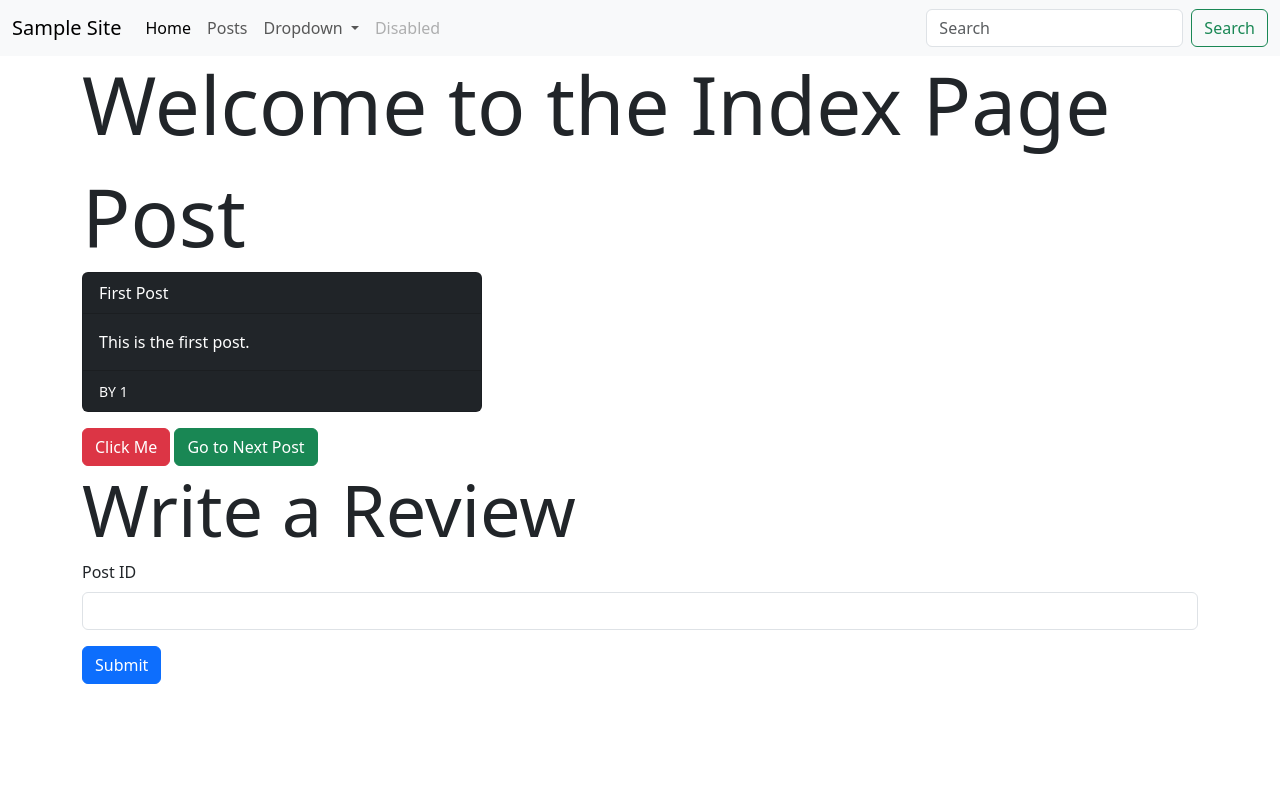
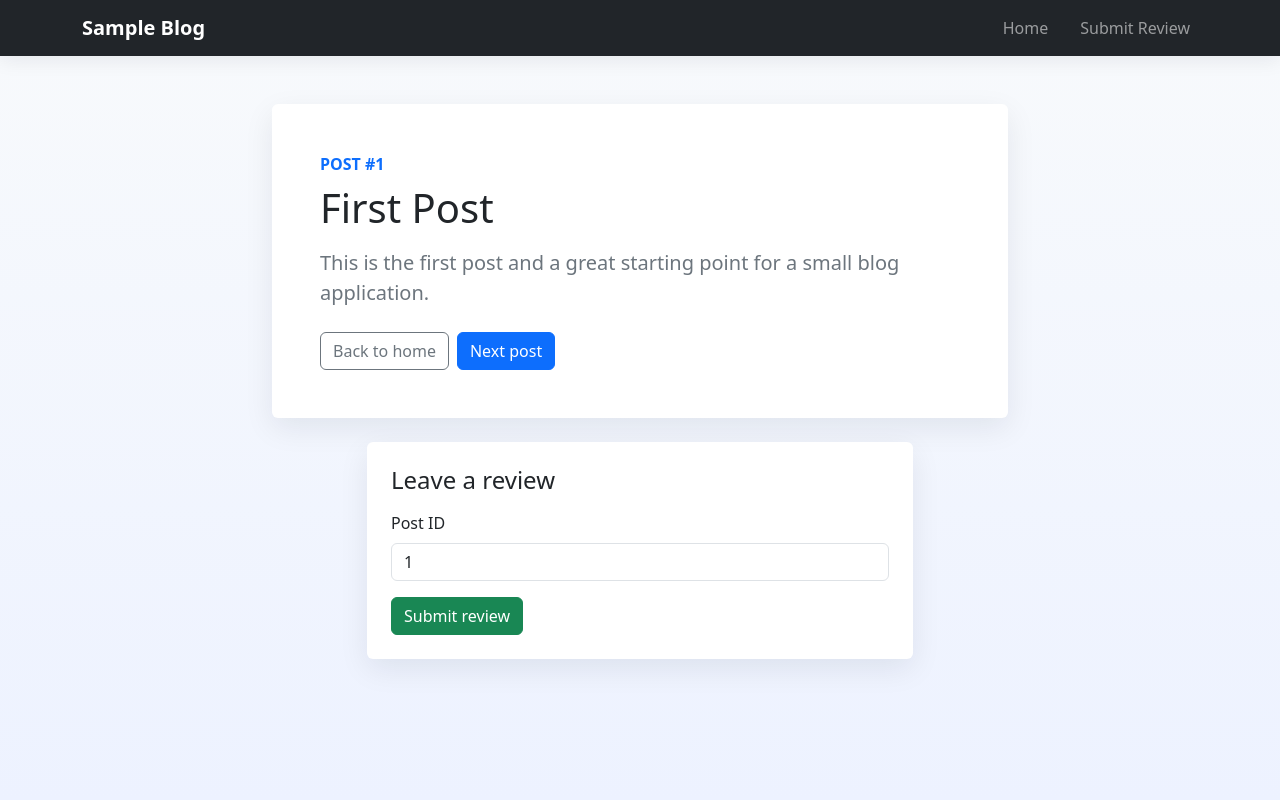
Before and after one commit to mhasan-exe/basicfastapi, a FastAPI app: page /posts/1 in a window 1280 px wide. Run offline with FastAPI, Linux system fonts and the light colour scheme.

Commit message:
Styling UI/UX

```diff
--- a/main.py
+++ b/main.py
@@ -1,37 +1,126 @@
 from fastapi import FastAPI, Request
 from fastapi.templating import Jinja2Templates
 
-
-app = FastAPI()
+app = FastAPI(title="Sample Blog")
 templates = Jinja2Templates(directory="templates")
 
-posts: list[dict] = [{
-    "id": 1,
-    "title": "First Post",
-    "content": "This is the first post."
+posts: list[dict[str, object]] = [
+    {
+        "id": 1,
+        "title": "First Post",
+        "content": "This is the first post and a great starting point for a small blog application.",
     },
     {
         "id": 2,
         "title": "Second Post",
-        "content": "This is the second post."
+        "content": "This second post shows how easy it is to build a clean content layout with FastAPI and Jinja templates.",
     },
     {
-        "id":3,
-        "title":"Haaland",
-        "content": "never believe humans!"
-    }
+        "id": 3,
+        "title": "Haaland",
+        "content": "Never believe humans! This sample post was added to show how a simple list of posts can grow over time.",
+    },
 ]
+
+
+def get_post(post_id: int) -> dict[str, object] | None:
+    return next((post for post in posts if post["id"] == post_id), None)
+
 
 @app.get("/")
 def homepage(request: Request):
-    return templates.TemplateResponse(request, "index.html", {"posts": posts, "answer": "This is a sample answer."})
+    return templates.TemplateResponse(
+        request,
+        "index.html",
+        {"posts": posts, "page_title": "Home"},
+    )
+
 
 @app.get("/posts/{post_id}")
-def get_post(request: Request, post_id: int):
-    post = next((post for post in posts if post["id"] == post_id), None)
-    if not post:
-        return {"error": "Post not found"}
-    return templates.TemplateResponse(request, "post.html", {"post": post})
+def get_post_page(request: Request, post_id: int):
+    post = get_post(post_id)
+    if post is None:
+        return templates.TemplateResponse(
+            request,
+            "not_found.html",
+            {"post_id": post_id, "page_title": "Post not found"},
+            status_code=404,
+        )
+
+    current_index = next(
+        (index for index, item in enumerate(posts) if item["id"] == post_id), None
+    )
+    next_post_id = posts[current_index + 1]["id"] if current_index is not None and current_index < len(posts) - 1 else None
+
+    return templates.TemplateResponse(
+        request,
+        "post.html",
+        {
+            "post": post,
+            "next_post_id": next_post_id,
+            "page_title": post["title"],
+        },
+    )
+
+
+@app.get("/submit")
+def submit_page(request: Request):
+    return templates.TemplateResponse(
+        request,
+        "submit.html",
+        {"page_title": "Submit a review"},
+    )
+
+
 @app.post("/submit")
-def input_post_number(request: Request):
-    return templates.TemplateResponse(request, "submit.html")
+async def submit_review(request: Request):
+    form = await request.form()
+    submitted_post_id = form.get("post_id")
+
+    if submitted_post_id is None or str(submitted_post_id).strip() == "":
+        return templates.TemplateResponse(
+            request,
+            "submit.html",
+            {
+                "page_title": "Submit a review",
+                "error": "Please enter a post ID.",
+            },
+            status_code=400,
+        )
+
+    try:
+        post_id = int(submitted_post_id)
+    except (TypeError, ValueError):
+        return templates.TemplateResponse(
+            request,
+            "submit.html",
+            {
+                "page_title": "Submit a review",
+                "error": "Post ID must be a number.",
+                "submitted_post_id": submitted_post_id,
+            },
+            status_code=400,
+        )
+
+    post = get_post(post_id)
+    if post is None:
+        return templates.TemplateResponse(
+            request,
+            "submit.html",
+            {
+                "page_title": "Submit a review",
+                "error": f"Post #{post_id} was not found.",
+                "submitted_post_id": post_id,
+            },
+            status_code=404,
+        )
+
+    return templates.TemplateResponse(
+        request,
+        "submit.html",
+        {
+            "page_title": "Review submitted",
+            "submitted": True,
+            "submitted_post": post,
+        },
+    )
--- a/templates/index.html
+++ b/templates/index.html
@@ -3,68 +3,58 @@
 <head>
     <meta charset="UTF-8">
     <meta name="viewport" content="width=device-width, initial-scale=1.0">
-    <title>FastAPI Example</title>
+    <title>{{ page_title | default("Sample Blog") }}</title>
     <link href="https://cdn.jsdelivr.net/npm/bootstrap@5.3.8/dist/css/bootstrap.min.css" rel="stylesheet" integrity="sha384-sRIl4kxILFvY47J16cr9ZwB07vP4J8+LH7qKQnuqkuIAvNWLzeN8tE5YBujZqJLB" crossorigin="anonymous">
     <script src="https://cdn.jsdelivr.net/npm/bootstrap@5.3.8/dist/js/bootstrap.bundle.min.js" integrity="sha384-FKyoEForCGlyvwx9Hj09JcYn3nv7wiPVlz7YYwJrWVcXK/BmnVDxM+D2scQbITxI" crossorigin="anonymous"></script>
+    <style>
+        body {
+            background: linear-gradient(180deg, #f8fafc 0%, #edf2ff 100%);
+            min-height: 100vh;
+        }
+        .card {
+            border: none;
+            box-shadow: 0 10px 30px rgba(15, 23, 42, 0.08);
+        }
+        .navbar {
+            box-shadow: 0 4px 20px rgba(15, 23, 42, 0.08);
+        }
+    </style>
 </head>
 <body>
-    <nav class="navbar navbar-expand-lg bg-body-tertiary">
-        <div class="container-fluid">
-            <a class="navbar-brand" href="#">Sample Site</a>
-            <button class="navbar-toggler" type="button" data-bs-toggle="collapse" data-bs-target="#navbarSupportedContent" aria-controls="navbarSupportedContent" aria-expanded="false" aria-label="Toggle navigation">
-                <span class="navbar-toggler-icon"></span>
-            </button>
-            <div class="collapse navbar-collapse" id="navbarSupportedContent">
-                <ul class="navbar-nav me-auto mb-2 mb-lg-0">
-                    <li class="nav-item">
-                        <a class="nav-link active" aria-current="page" href="/">Home</a>
-                    </li>
-                    <li class="nav-item">
-                        <a class="nav-link" href="/posts/1">Posts</a>
-                    </li>
-                    <li class="nav-item dropdown">
-                        <a class="nav-link dropdown-toggle" href="#" role="button" data-bs-toggle="dropdown" aria-expanded="false">
-                            Dropdown
-                        </a>
-                        <ul class="dropdown-menu">
-                            <li><a class="dropdown-item" href="#">Action</a></li>
-                            <li><a class="dropdown-item" href="#">Another action</a></li>
-                            <li><hr class="dropdown-divider"></li>
-                            <li><a class="dropdown-item" href="#">Something else here</a></li>
-                        </ul>
-                    </li>
-                    <li class="nav-item">
-                        <a class="nav-link disabled">Disabled</a>
-                    </li>
-                </ul>
-                <form class="d-flex" role="search">
-                    <input class="form-control me-2" type="search" placeholder="Search" aria-label="Search">
-                    <button class="btn btn-outline-success" type="submit">Search</button>
-                </form>
+    <nav class="navbar navbar-expand-lg navbar-dark bg-dark">
+        <div class="container">
+            <a class="navbar-brand fw-bold" href="/">Sample Blog</a>
+            <div class="navbar-nav ms-auto d-flex flex-row gap-3">
+                <a class="nav-link" href="/">Home</a>
+                <a class="nav-link" href="/submit">Submit Review</a>
             </div>
         </div>
     </nav>
 
-<div class="container">
-    <h1 class="display-1">Welcome to the Index Page</h1>
-    <p class="lead">{{ answer }}</p>
+    <main class="container py-5">
+        {% block content %}
+        <div class="row mb-4">
+            <div class="col-lg-8">
+                <h1 class="display-5 fw-bold mb-3">Welcome to the Sample Blog</h1>
+                <p class="lead text-secondary">A simple FastAPI blog with clean post pages and review submissions.</p>
             </div>
-<div class="container">
+        </div>
+
+        <div class="row g-4">
             {% for post in posts %}
-    <div class="card text-bg-dark mb-3" style="max-width: 18rem;">
-        <div class="card-header">{{ post.title }}</div>
-        <div class="card-body">
-            <p class="card-text">{{ post.content }}</p>
+            <div class="col-md-6 col-xl-4">
+                <div class="card h-100">
+                    <div class="card-body d-flex flex-column">
+                        <p class="text-uppercase text-primary fw-semibold mb-2">Post #{{ post.id }}</p>
+                        <h2 class="h4 mb-3">{{ post.title }}</h2>
+                        <p class="card-text text-secondary flex-grow-1">{{ post.content }}</p>
+                        <a href="/posts/{{ post.id }}" class="btn btn-primary mt-3">Read more</a>
                     </div>
-        <div class="card-footer">
-            <small class="text-white"> BY {{post.id}}</small>
                 </div>
             </div>
             {% endfor %}
         </div>
-{% block content %}
         {% endblock %}
-</body>
-    </div>
+    </main>
 </body>
 </html>
--- a/templates/post.html
+++ b/templates/post.html
@@ -1,24 +1,38 @@
 {% extends "index.html" %}
 {% block content %}
-<div class="container">
-    <h1 class="display-1">Post</h1>
-    <div class="card text-bg-dark mb-3" style="max-width: 25rem;">
-        <div class="card-header">{{ post.title }}</div>
-        <div class="card-body">
-            <p class="card-text">{{ post.content }}</p>
+<div class="row justify-content-center">
+    <div class="col-lg-8">
+        <div class="card mb-4">
+            <div class="card-body p-4 p-lg-5">
+                <p class="text-uppercase text-primary fw-semibold mb-2">Post #{{ post.id }}</p>
+                <h1 class="display-6 mb-3">{{ post.title }}</h1>
+                <p class="lead text-secondary">{{ post.content }}</p>
+
+                <div class="d-flex flex-wrap gap-2 mt-4">
+                    <a href="/" class="btn btn-outline-secondary">Back to home</a>
+                    {% if next_post_id %}
+                    <a href="/posts/{{ next_post_id }}" class="btn btn-primary">Next post</a>
+                    {% endif %}
+                </div>
+            </div>
         </div>
-        <div class="card-footer">
-            <small class="text-white"> BY {{post.id}}</small>
+    </div>
+</div>
+
+<div class="row justify-content-center">
+    <div class="col-lg-6">
+        <div class="card">
+            <div class="card-body p-4">
+                <h2 class="h4 mb-3">Leave a review</h2>
+                <form action="/submit" method="post">
+                    <div class="mb-3">
+                        <label for="postId" class="form-label">Post ID</label>
+                        <input type="number" class="form-control" id="postId" name="post_id" value="{{ post.id }}" min="1" required>
+                    </div>
+                    <button type="submit" class="btn btn-success">Submit review</button>
+                </form>
+            </div>
         </div>
+    </div>
 </div>
-<button type="button" class="btn btn-danger" onclick="alert('Hello World!')">Click Me</button>
-<a href="/posts/{{ post.id + 1 }}"><button type="button" class="btn btn-success">Go to Next Post</button></a>
-
-<h1 class="display-2"> Write a Review </h1>
-<form action="/submit" method="post">
-    <div class="mb-3">
-        <label for="postId" class="form-label">Post ID</label>
-        <input type="text" class="form-control" id="postId" name="post_id" required>
-    </div>
-    <button type="submit" class="btn btn-primary">Submit</button>
 {% endblock %}
```
Also changed, not shown: templates/not_found.html (added, +15 -0 lines), templates/submit.html (+31 -2 lines). Lines whose indentation alone changed are shown as unchanged.
